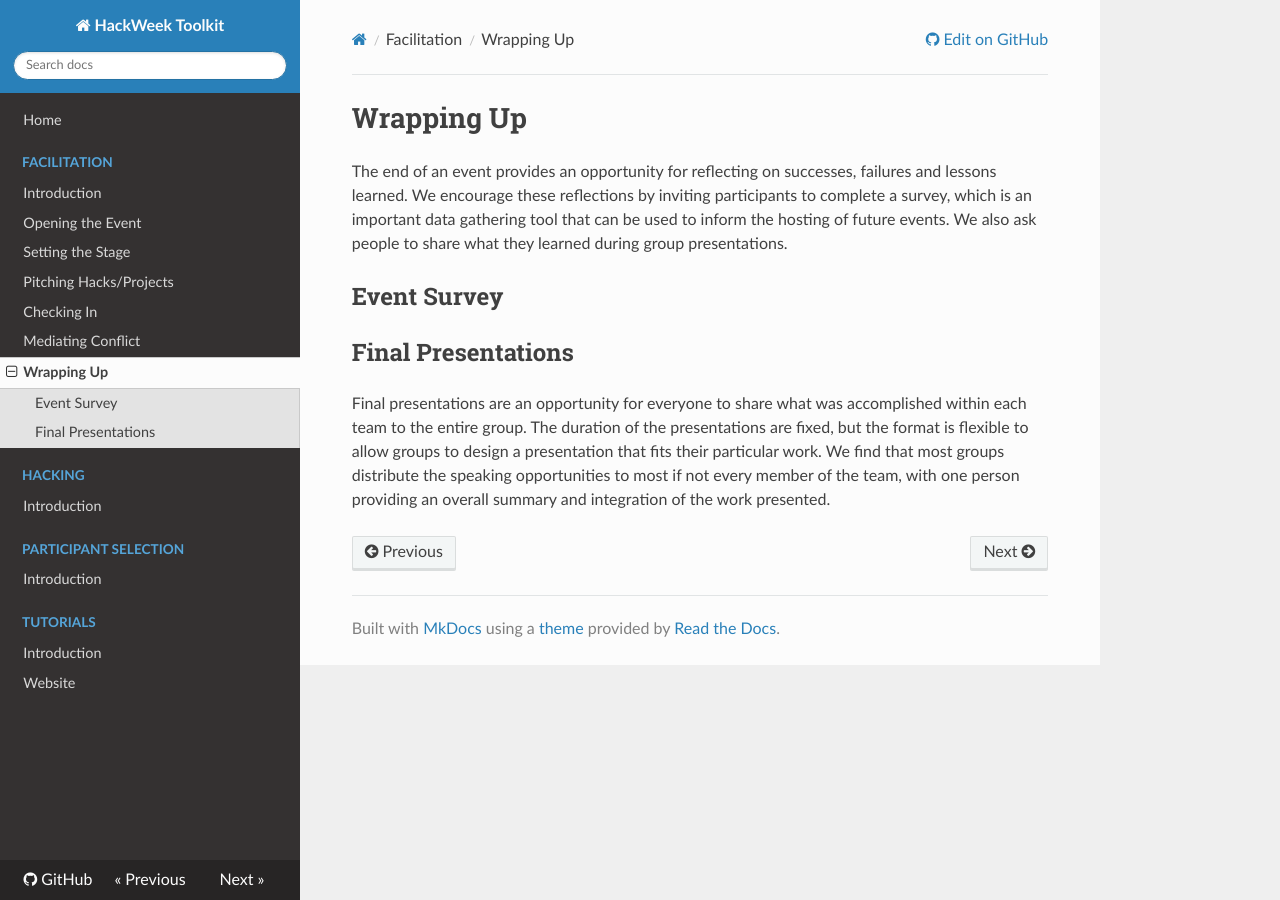
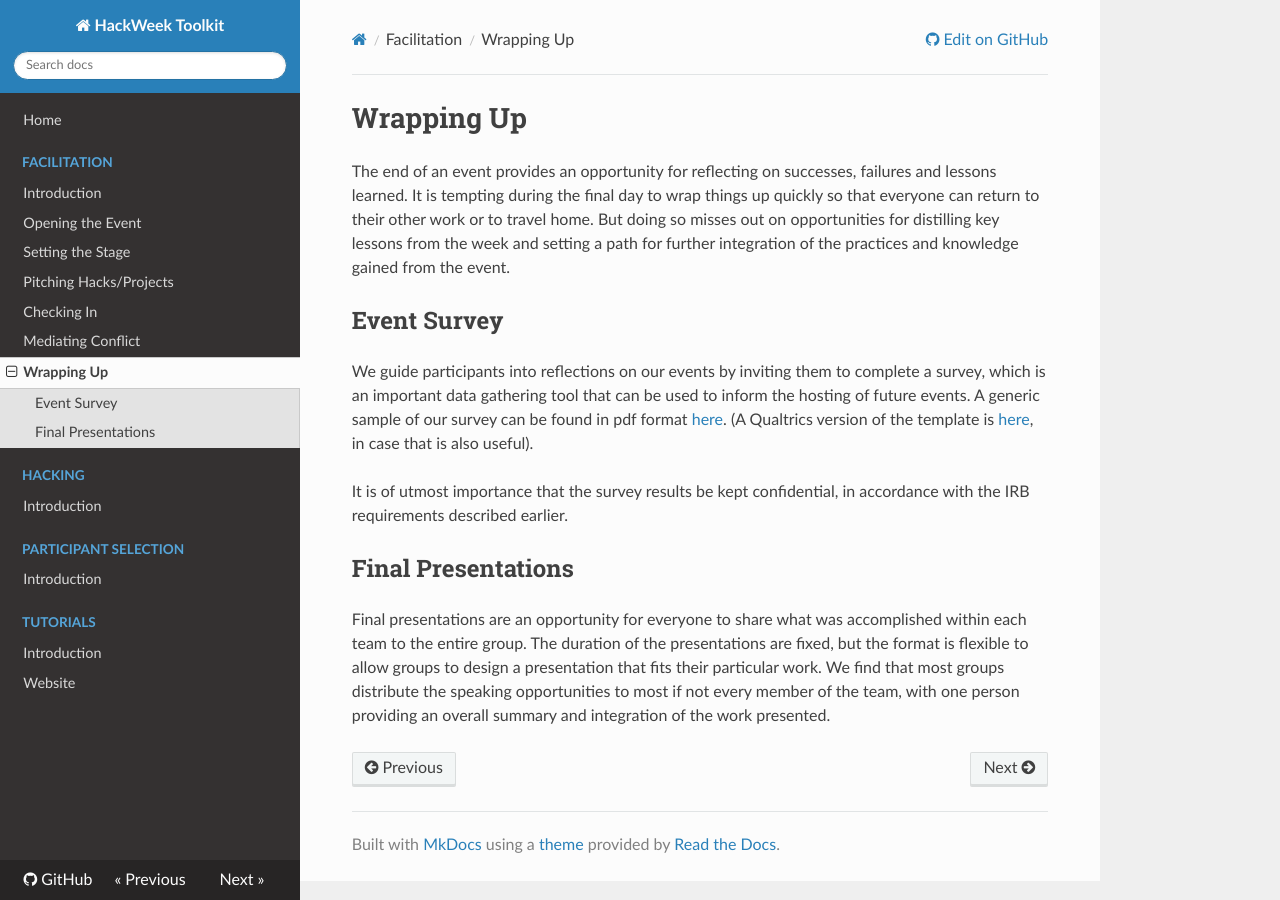
Before and after one commit to uwescience/HackWeek-Toolkit, an MkDocs documentation site: the page built from docs/Facilitation/wrap-up.md, in a window 1280 px wide. Built offline with MkDocs 1.6.1, drawn with Linux system fonts in a browser that asks for light colours; nearby versions of some CDN libraries.

Commit message:
add generic event survey

```diff
--- a/docs/Facilitation/wrap-up.md
+++ b/docs/Facilitation/wrap-up.md
@@ -1,9 +1,12 @@
-
 # Wrapping Up
 
-The end of an event provides an opportunity for reflecting on successes, failures and lessons learned. We encourage these reflections by inviting participants to complete a survey, which is an important data gathering tool that can be used to inform the hosting of future events. We also ask people to share what they learned during group presentations.
+The end of an event provides an opportunity for reflecting on successes, failures and lessons learned. It is tempting during the final day to wrap things up quickly so that everyone can return to their other work or to travel home. But doing so misses out on opportunities for distilling key lessons from the week and setting a path for further integration of the practices and knowledge gained from the event.
 
 ## Event Survey
+
+We guide participants into reflections on our events by inviting them to complete a survey, which is an important data gathering tool that can be used to inform the hosting of future events. A generic sample of our survey can be found in pdf format [here](../Survey/sample-survey.pdf). (A Qualtrics version of the template is [here](../Survey/sample-survey.qsf), in case that is also useful).
+
+It is of utmost importance that the survey results be kept confidential, in accordance with the IRB requirements described earlier.
 
 ## Final Presentations
 
```
Also changed, not shown: 2 other files.
